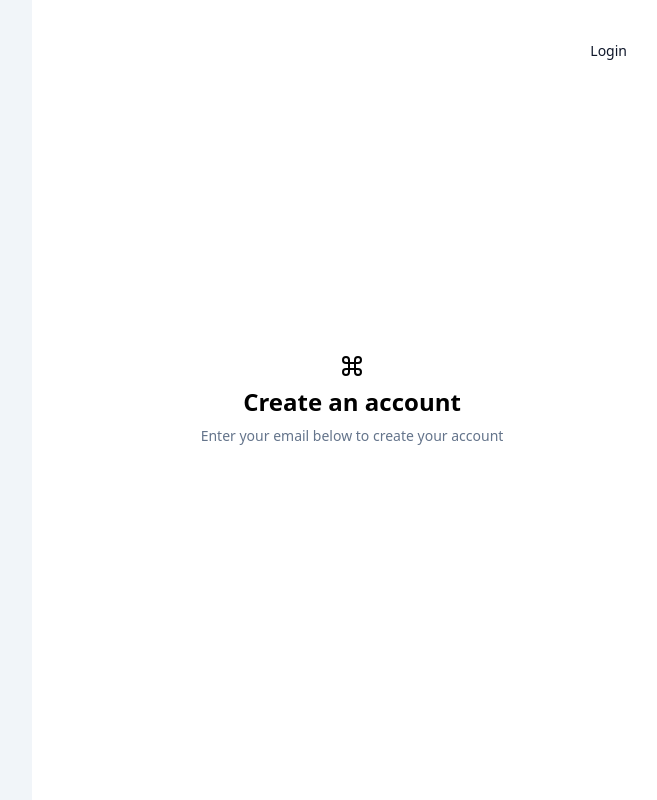
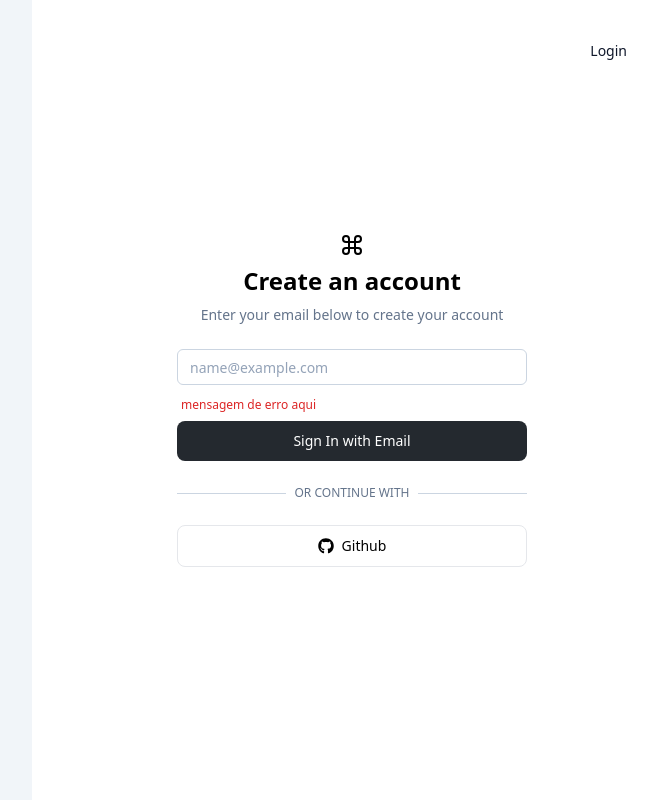
Before and after one commit to VictorBarretoLF/taxo-rev-eng, a Next.js app: page /register in a window 1280 px wide. Shown: the whole page, without its empty margins (608-1265 px from the left). Built offline with nearby package versions, Linux system fonts and the light colour scheme.

Commit message:
style: finalizado estilização da tela de cadastro

```diff
--- a/package.json
+++ b/package.json
@@ -9,6 +9,7 @@
 		"lint": "next lint"
 	},
 	"dependencies": {
+		"@hookform/resolvers": "^3.1.1",
 		"@prisma/client": "^5.1.0",
 		"@types/node": "20.4.2",
 		"@types/react": "18.2.15",
@@ -21,9 +22,11 @@
 		"postcss": "8.4.26",
 		"react": "18.2.0",
 		"react-dom": "18.2.0",
+		"react-hook-form": "^7.45.2",
 		"tailwind-merge": "^1.14.0",
 		"tailwindcss": "3.3.3",
-		"typescript": "5.1.6"
+		"typescript": "5.1.6",
+		"zod": "^3.21.4"
 	},
 	"devDependencies": {
 		"prettier": "^3.0.0",
--- a/src/app/(auth)/register/page.tsx
+++ b/src/app/(auth)/register/page.tsx
@@ -1,4 +1,5 @@
 import { Icons } from "@/components/icons";
+import { UserAuthForm } from "@/components/user-auth-form";
 import Link from "next/link";
 
 export default function RegisterPage() {
@@ -20,6 +21,7 @@ export default function RegisterPage() {
 							Enter your email below to create your account
 						</p>
 					</div>
+					<UserAuthForm />
 				</div>
 			</div>
 		</div>
--- /dev/null
+++ b/src/components/user-auth-form.tsx
@@ -0,0 +1,71 @@
+import * as z from "zod";
+import { useForm } from "react-hook-form";
+import { zodResolver } from "@hookform/resolvers/zod";
+
+import { cn } from "@/lib/utils";
+import { Icons } from "@/components/icons";
+import React from "react";
+import { userAuthSchema } from "@/lib/validations/auth";
+
+interface UserAuthFormProps extends React.HTMLAttributes<HTMLDivElement> {}
+
+type FormData = z.infer<typeof userAuthSchema>;
+
+export function UserAuthForm({ className, ...props }: UserAuthFormProps) {
+	return (
+		<div className={cn("grid gap-6", className)} {...props}>
+			<form action="">
+				<div className="grid gap-2">
+					<div className="grid gap-1">
+						<label className="sr-only" htmlFor="email">
+							Email
+						</label>
+						<input
+							id="email"
+							placeholder="name@example.com"
+							className="my-0 mb-2 block h-9 w-full rounded-md border border-slate-300 py-2 px-3 text-sm placeholder:text-slate-400 hover:border-slate-400 focus:border-neutral-300 focus:outline-none focus:ring-2 focus:ring-neutral-800 focus:ring-offset-1"
+							type="email"
+							autoCapitalize="none"
+							autoComplete="email"
+							autoCorrect="off"
+							name="email"
+						/>
+						<p className="px-1 text-xs text-red-600">mensagem de erro aqui</p>
+					</div>
+					<button className="inline-flex w-full items-center justify-center rounded-lg bg-[#24292F] px-5 py-2.5 text-center text-sm font-medium text-white hover:bg-[#24292F]/90 focus:outline-none focus:ring-4 focus:ring-[#24292F]/50 dark:hover:bg-[#050708]/30 dark:focus:ring-slate-500">
+						Sign In with Email
+					</button>
+				</div>
+			</form>
+			<div className="relative">
+				<div className="absolute inset-0 flex items-center">
+					<div className="w-full border-t border-slate-300"></div>
+				</div>
+				<div className="relative flex justify-center text-xs uppercase">
+					<span className="bg-white px-2 text-slate-500">Or continue with</span>
+				</div>
+			</div>
+			<button
+				type="button"
+				className="inline-flex w-full items-center justify-center rounded-lg border bg-white px-5 py-2.5 text-center text-sm font-medium text-black hover:bg-slate-100 focus:outline-none focus:ring-4 focus:ring-[#24292F]/50 dark:hover:bg-[#050708]/30 dark:focus:ring-slate-500"
+			>
+				<svg
+					className="mr-2 h-4 w-4"
+					aria-hidden="true"
+					focusable="false"
+					data-prefix="fab"
+					data-icon="github"
+					role="img"
+					xmlns="http://www.w3.org/2000/svg"
+					viewBox="0 0 496 512"
+				>
+					<path
+						fill="currentColor"
+						d="M165.9 397.4c0 2-2.3 3.6-5.2 3.6-3.3 .3-5.6-1.3-5.6-3.6 0-2 2.3-3.6 5.2-3.6 3-.3 5.6 1.3 5.6 3.6zm-31.1-4.5c-.7 2 1.3 4.3 4.3 4.9 2.6 1 5.6 0 6.2-2s-1.3-4.3-4.3-5.2c-2.6-.7-5.5 .3-6.2 2.3zm44.2-1.7c-2.9 .7-4.9 2.6-4.6 4.9 .3 2 2.9 3.3 5.9 2.6 2.9-.7 4.9-2.6 4.6-4.6-.3-1.9-3-3.2-5.9-2.9zM244.8 8C106.1 8 0 113.3 0 252c0 110.9 69.8 205.8 169.5 239.2 12.8 2.3 17.3-5.6 17.3-12.1 0-6.2-.3-40.4-.3-61.4 0 0-70 15-84.7-29.8 0 0-11.4-29.1-27.8-36.6 0 0-22.9-15.7 1.6-15.4 0 0 24.9 2 38.6 25.8 21.9 38.6 58.6 27.5 72.9 20.9 2.3-16 8.8-27.1 16-33.7-55.9-6.2-112.3-14.3-112.3-110.5 0-27.5 7.6-41.3 23.6-58.9-2.6-6.5-11.1-33.3 2.6-67.9 20.9-6.5 69 27 69 27 20-5.6 41.5-8.5 62.8-8.5s42.8 2.9 62.8 8.5c0 0 48.1-33.6 69-27 13.7 34.7 5.2 61.4 2.6 67.9 16 17.7 25.8 31.5 25.8 58.9 0 96.5-58.9 104.2-114.8 110.5 9.2 7.9 17 22.9 17 46.4 0 33.7-.3 75.4-.3 83.6 0 6.5 4.6 14.4 17.3 12.1C428.2 457.8 496 362.9 496 252 496 113.3 383.5 8 244.8 8zM97.2 352.9c-1.3 1-1 3.3 .7 5.2 1.6 1.6 3.9 2.3 5.2 1 1.3-1 1-3.3-.7-5.2-1.6-1.6-3.9-2.3-5.2-1zm-10.8-8.1c-.7 1.3 .3 2.9 2.3 3.9 1.6 1 3.6 .7 4.3-.7 .7-1.3-.3-2.9-2.3-3.9-2-.6-3.6-.3-4.3 .7zm32.4 35.6c-1.6 1.3-1 4.3 1.3 6.2 2.3 2.3 5.2 2.6 6.5 1 1.3-1.3 .7-4.3-1.3-6.2-2.2-2.3-5.2-2.6-6.5-1zm-11.4-14.7c-1.6 1-1.6 3.6 0 5.9 1.6 2.3 4.3 3.3 5.6 2.3 1.6-1.3 1.6-3.9 0-6.2-1.4-2.3-4-3.3-5.6-2z"
+					></path>
+				</svg>
+				Github
+			</button>
+		</div>
+	);
+}
--- /dev/null
+++ b/src/lib/validations/auth.ts
@@ -0,0 +1,5 @@
+import * as z from "zod";
+
+export const userAuthSchema = z.object({
+	email: z.string().email(),
+});
```
Also changed, not shown: 1 other file (tests, documents, lock files or other folders).
